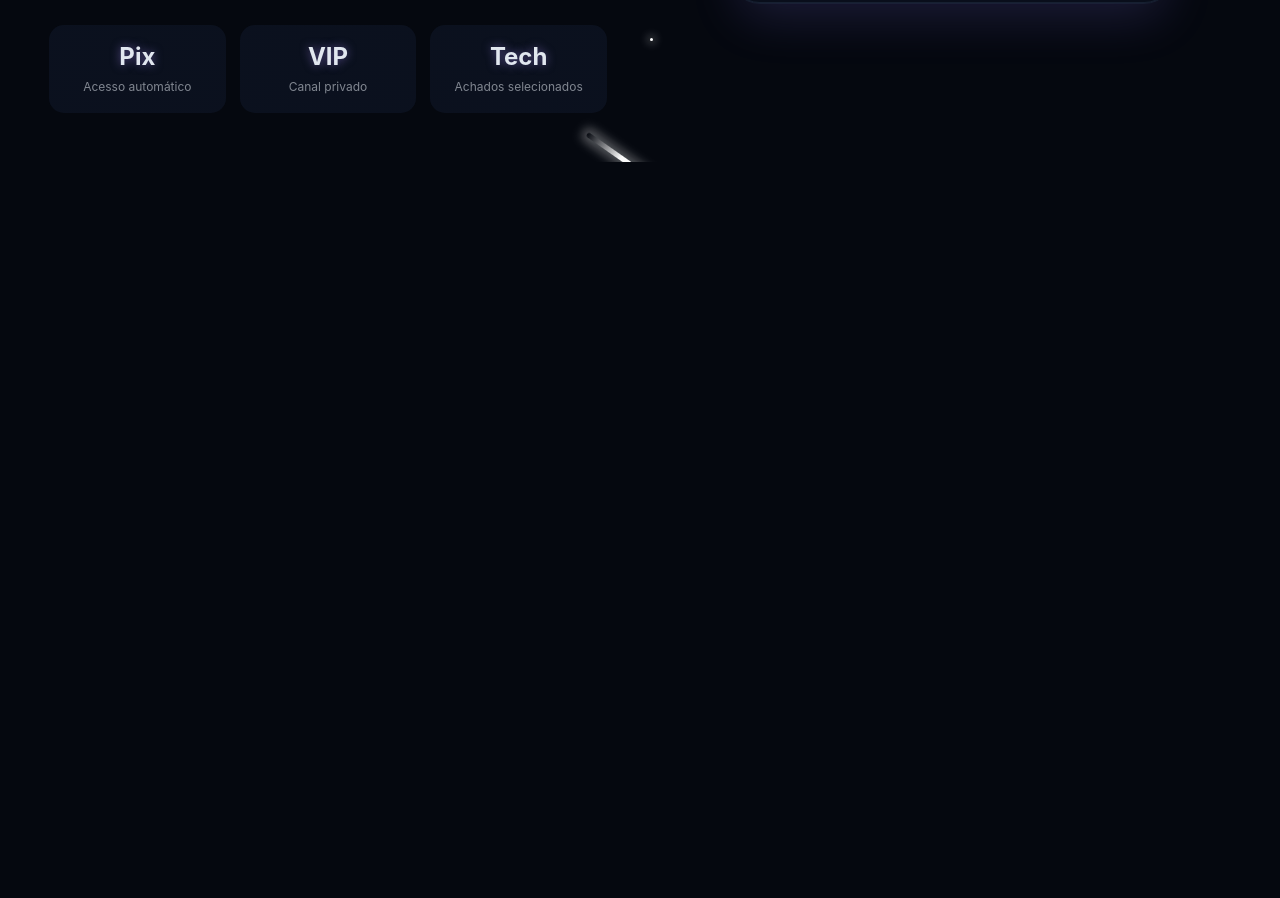
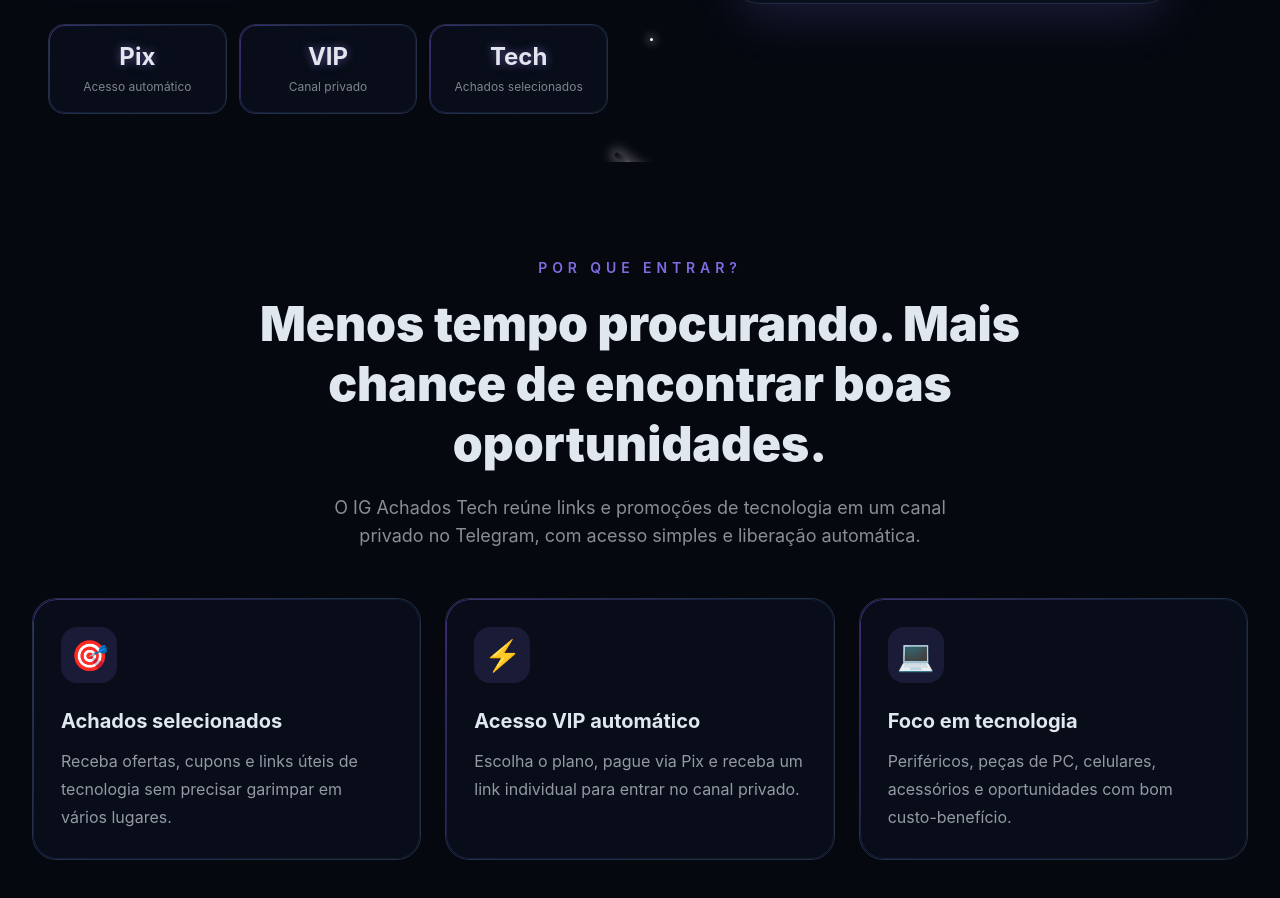
Before and after one commit to igorgp06/IG-AchadosTech-LandingPage, a React (Vite) app: page / in a window 1280 px wide. Shown: the part 638-1536 px from the top of the page. Before the commit the page ends 800 px from the top, so only its background shows below. Built offline with nearby package versions, Linux system fonts and the light colour scheme.

Commit message:
[WORK 1.0.3] Correção do idioma para pt-br no HTML, melhorias na Navbar e adição da seção de benefícios.

```diff
--- a/index.html
+++ b/index.html
@@ -1,5 +1,5 @@
 <!doctype html>
-<html lang="en">
+<html lang="pt-br">
 
 <head>
   <meta charset="UTF-8" />
--- a/package.json
+++ b/package.json
@@ -1,7 +1,7 @@
 {
   "name": "ig-achados-tech-landingpage",
   "private": true,
-  "version": "1.0.2",
+  "version": "1.0.3",
   "type": "module",
   "scripts": {
     "dev": "vite",
--- a/src/components/utils/Navbar.jsx
+++ b/src/components/utils/Navbar.jsx
@@ -16,13 +16,11 @@
 
     useEffect(() => {
         const handleScroll = () => {
-            const handleScroll = () => {
-                setIsScrolled(window.scrollY > 10);
-            };
+            setIsScrolled(window.scrollY > 10);
+        };
 
-            window.addEventListener('scroll', handleScroll);
-            return () => window.removeEventListener('scroll', handleScroll);
-        }
+        window.addEventListener("scroll", handleScroll);
+        return () => window.removeEventListener("scroll", handleScroll);
     }, []);
 
     useEffect(() => {
@@ -43,7 +41,7 @@
         <>
             <nav
                 className={cn(
-                    "fixed inset-x-0 top-0 z-50 border-b border-border/70 bg-background/75 backdrop-blur-x",
+                    "fixed inset-x-0 top-0 z-50 border-b border-border/30 bg-background/75 backdrop-blur-x transition-all duration-300",
                     isScrolled ? "py-3 bg-background/80 backdrop-blur-md shadow-xs border-b" : "py-5"
                 )}>
 
--- a/src/index.css
+++ b/src/index.css
@@ -156,18 +156,40 @@
 }
 
 @utility card-hover {
-  @apply transition-transform duration-300 hover:scale-[1.02] hover:shadow-lg;
+  @apply transition-all duration-300 hover:-translate-y-1 hover:scale-[1.01];
+  box-shadow: 0 0 0 rgba(139, 92, 246, 0);
+}
+
+.card-hover:hover {
+  box-shadow: 8px 18px 45px rgba(15, 23, 42, 0.45), 0 0 25px rgba(139, 92, 246, 0.12);
 }
 
 @utility gradient-border {
-  @apply relative rounded-md;
-  background: linear-gradient(to right, hsl(var(--card)), hsl(var(--card)));
-  background-clip: padding-box;
-  border: 1px solid transparent;
+  @apply relative overflow-hidden border border-border bg-card/70 backdrop-blur;
+}
+
+.gradient-border::before {
+  content: "";
+  position: absolute;
+  inset: 0;
+  border-radius: inherit;
+  padding: 1px;
+  background: linear-gradient(
+    135deg,
+    rgba(139, 92, 246, 0.45),
+    rgba(59, 130, 246, 0.12),
+    rgba(255, 255, 255, 0.06)
+  );
+  mask:
+    linear-gradient(#000 0 0) content-box,
+    linear-gradient(#000 0 0);
+  mask-composite: exclude;
+  pointer-events: none;
 }
 
 @utility cosmic-button {
-  @apply rounded-full bg-primary px-6 py-2 font-medium text-primary-foreground;
+  @apply inline-flex items-center justify-center rounded-full bg-primary px-6 py-3 font-semibold text-primary-foreground transition-all duration-300 hover:scale-[1.02];
+  box-shadow: 0 0 24px rgba(139, 92, 246, 0.25);
 }
 
 @utility star {
--- a/src/pages/Main.jsx
+++ b/src/pages/Main.jsx
@@ -1,6 +1,7 @@
 import { Background } from "../components/utils/Background.jsx"
 
 import { Navbar } from "../components/utils/Navbar"
+import { Benefits } from "./public/partials/benefits/Benefits.jsx"
 
 import { Hero } from "./public/partials/hero/Hero"
 
@@ -12,6 +13,7 @@
 
             <main>
                 <Hero />
+                <Benefits />
             </main>
 
         </div>
--- /dev/null
+++ b/src/pages/public/partials/benefits/Benefits.jsx
@@ -0,0 +1,76 @@
+function SectionTitle({ eyebrow, title, subtitle }) {
+    return (
+        <div className="mx-auto max-w-3xl text-center">
+            <p className="text-sm font-semibold uppercase tracking-[0.35em] text-primary">
+                {eyebrow}
+            </p>
+
+            <h2 className="mt-4 text-3xl font-black leading-tight md:text-5xl">
+                {title}
+            </h2>
+
+            {subtitle && (
+                <p className="mx-auto mt-5 max-w-2xl text-base leading-7 text-foreground/60 md:text-lg">
+                    {subtitle}
+                </p>
+            )}
+        </div>
+    );
+}
+
+const benefits = [
+    {
+        icon: "🎯",
+        title: "Achados selecionados",
+        text: "Receba ofertas, cupons e links úteis de tecnologia sem precisar garimpar em vários lugares.",
+    },
+    {
+        icon: "⚡",
+        title: "Acesso VIP automático",
+        text: "Escolha o plano, pague via Pix e receba um link individual para entrar no canal privado.",
+    },
+    {
+        icon: "💻",
+        title: "Foco em tecnologia",
+        text: "Periféricos, peças de PC, celulares, acessórios e oportunidades com bom custo-benefício.",
+    },
+];
+
+const animationClasses = [
+    "animate-fade-in-delay-1",
+    "animate-fade-in-delay-2",
+    "animate-fade-in-delay-3",
+];
+
+export const Benefits = () => {
+    return (
+        <section id="beneficios" className="container relative z-10 py-24">
+            <SectionTitle
+                eyebrow="Por que entrar?"
+                title="Menos tempo procurando. Mais chance de encontrar boas oportunidades."
+                subtitle="O IG Achados Tech reúne links e promoções de tecnologia em um canal privado no Telegram, com acesso simples e liberação automática."
+            />
+
+            <div className="mt-12 grid gap-6 md:grid-cols-3">
+                {benefits.map((benefit, index) => (
+                    <article
+                        key={benefit.title}
+                        className={`gradient-border card-hover rounded-3xl p-7 text-left opacity-0 ${animationClasses[index]}`}
+                    >
+                        <span className="mb-6 grid size-14 place-items-center rounded-2xl bg-primary/15 text-3xl">
+                            {benefit.icon}
+                        </span>
+
+                        <h3 className="text-xl font-bold">
+                            {benefit.title}
+                        </h3>
+
+                        <p className="mt-3 leading-7 text-foreground/65">
+                            {benefit.text}
+                        </p>
+                    </article>
+                ))}
+            </div>
+        </section>
+    );
+};
--- a/src/pages/public/partials/hero/Hero.jsx
+++ b/src/pages/public/partials/hero/Hero.jsx
@@ -38,8 +38,8 @@
     return (
         <p
             className={`mb-3 rounded-2xl px-4 py-3 text-sm leading-6 ${highlight
-                    ? "bg-emerald-500/15 text-emerald-200"
-                    : "bg-card text-foreground/75"
+                ? "bg-emerald-500/15 text-emerald-200"
+                : "bg-card text-foreground/75"
                 }`}
         >
             {text}
@@ -82,7 +82,7 @@
                             </a>
 
                             <a
-                                className="rounded-full border border-border px-6 py-3 text-center font-medium text-foreground/80 transition hover:border-primary hover:text-primary-foreground"
+                                className="rounded-full border border-border px-6 py-3 text-center font-medium text-foreground/80 transition-all hover:border-primary hover:text-primary-foreground hover:scale-[1.02] box-shadow: 0 0 24px rgba(139, 92, 246, 0.25)"
                                 href="#como-funciona"
                             >
                                 Ver como funciona
```
Also changed, not shown: 1 other file (tests, documents, lock files or other folders).
